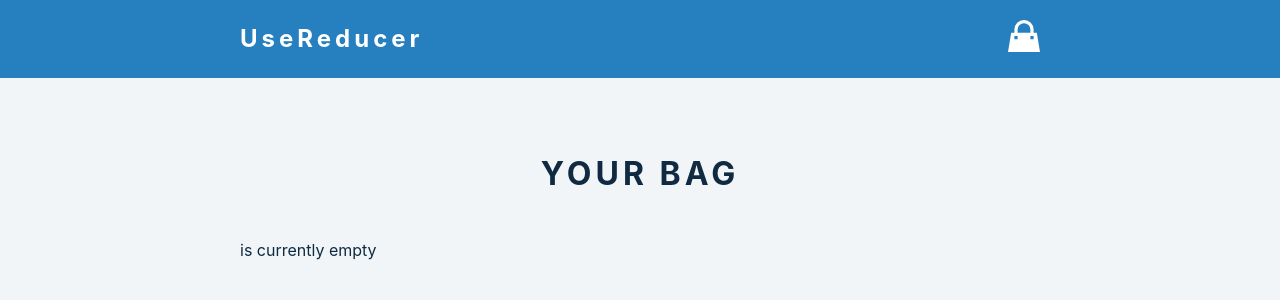
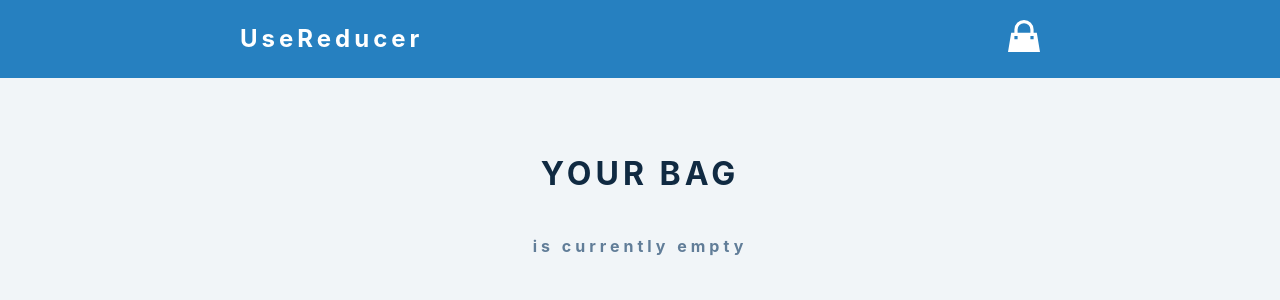
Before and after one commit to r-shirasu/cart_React_practice, a React (Create React App) app: page / in a window 1280 px wide. Both pictures are taken after a click on the button "clear cart". Shown: the top 300 px of the page. Built offline with nearby package versions, Linux system fonts and the light colour scheme.

Commit message:
h4にしてメッセージの要素を変更

```diff
--- a/src/Cart.js
+++ b/src/Cart.js
@@ -57,7 +57,7 @@ export const Cart = () => {
 
   return (
     <div className="section">
-      {message && <p>is currently empty</p>}
+      {message && <h4 className="emptyMessage">is currently empty</h4>}
       {mobileItems.map((dataValue, dataIndex) => {
         return (
           <article key={`${dataValue}${dataIndex}`} className="cartItem">
--- a/src/Cart.scss
+++ b/src/Cart.scss
@@ -1,3 +1,10 @@
+.emptyMessage {
+  text-transform: lowercase;
+  color: #617d98;
+  margin-top: 1rem;
+  text-align: center;
+}
+
 .cartItem {
   display: grid;
   align-items: center;
```
